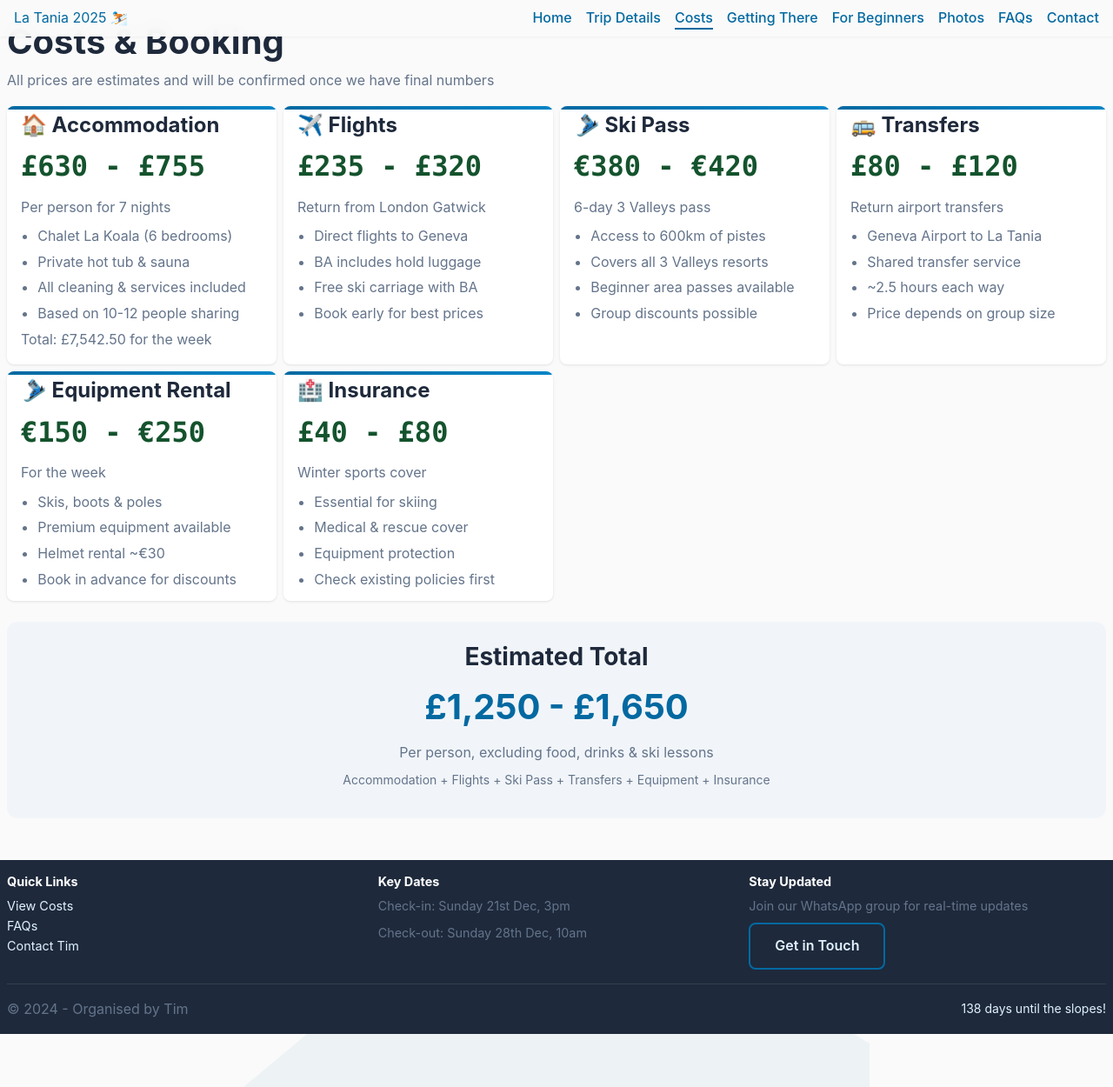
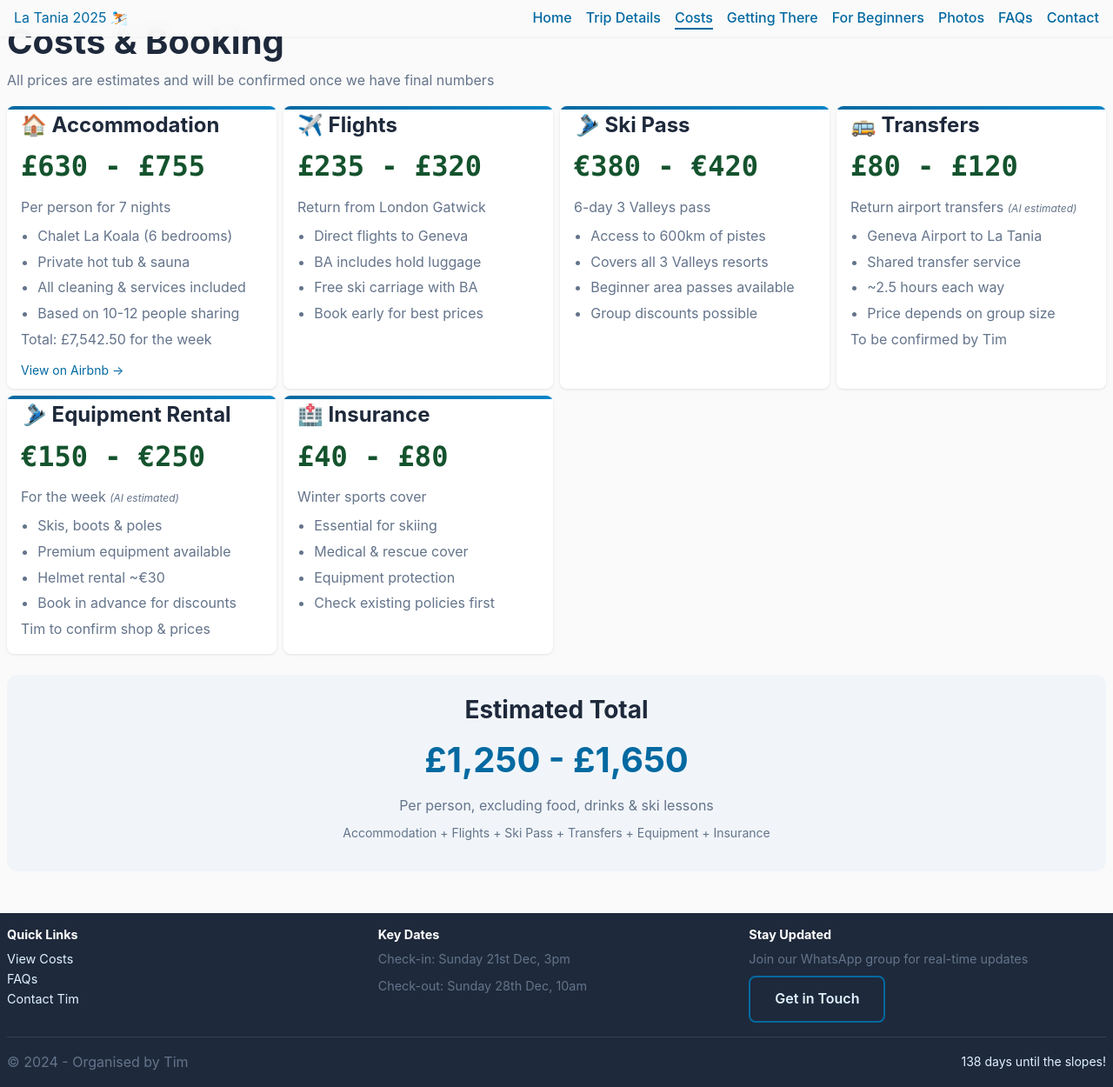
Before and after one commit to chitintim/dec25-ski, a Jekyll site: the page built from costs.html, in a window 1280 px wide and 1250 px high. Shown: the whole window at 87% size. Built offline with Jekyll 4.4.1, drawn with Linux system fonts in a browser that asks for light colours.

Commit message:
Add enhanced mountain animations, Airbnb link, piste map PDF, and AI estimated indicators

```diff
--- a/_layouts/default.html
+++ b/_layouts/default.html
@@ -20,10 +20,18 @@
     {% seo %}
 </head>
 <body>
-    <!-- Mountain Background -->
-    <svg class="mountain-bg" viewBox="0 0 1440 400" aria-hidden="true">
-        <path d="M0,400 L360,100 L720,250 L1080,80 L1440,300 L1440,400 Z" fill="currentColor"/>
-    </svg>
+    <!-- Enhanced Mountain Background -->
+    <div class="mountain-bg">
+        <svg class="mountain-layer mountain-layer-1" viewBox="0 0 1440 400" aria-hidden="true">
+            <path d="M0,400 L360,100 L720,250 L1080,80 L1440,300 L1440,400 Z" fill="currentColor"/>
+        </svg>
+        <svg class="mountain-layer mountain-layer-2" viewBox="0 0 1440 400" aria-hidden="true">
+            <path d="M0,400 L480,150 L960,280 L1440,120 L1440,400 Z" fill="currentColor"/>
+        </svg>
+        <svg class="mountain-layer mountain-layer-3" viewBox="0 0 1440 400" aria-hidden="true">
+            <path d="M0,400 L240,200 L600,300 L900,150 L1200,250 L1440,180 L1440,400 Z" fill="currentColor"/>
+        </svg>
+    </div>
 
     <!-- Navigation -->
     {% include navigation.html %}
--- a/assets/css/main.css
+++ b/assets/css/main.css
@@ -172,19 +172,50 @@
   box-shadow: 0 4px 12px rgba(0, 0, 0, 0.12);
 }
 
-/* Mountain Background */
+/* Mountain Background - Enhanced */
 .mountain-bg {
   position: fixed;
+  bottom: -5px;
+  left: 0;
+  width: 120%;
+  height: 250px;
+  max-height: 35vh;
+  z-index: -1;
+  pointer-events: none;
+}
+
+.mountain-layer {
+  position: absolute;
   bottom: 0;
-  left: 0;
   width: 100%;
-  height: 200px;
-  max-height: 30vh;
-  z-index: -1;
+  height: 100%;
+}
+
+.mountain-layer-1 {
   color: var(--sky);
-  opacity: 0.05;
-  transition: transform 0.5s ease-out;
-  pointer-events: none;
+  opacity: 0.08;
+  animation: drift 20s ease-in-out infinite;
+}
+
+.mountain-layer-2 {
+  color: var(--glacier);
+  opacity: 0.06;
+  animation: drift 25s ease-in-out infinite reverse;
+  transform: translateX(-10%);
+}
+
+.mountain-layer-3 {
+  color: var(--midnight);
+  opacity: 0.03;
+  animation: drift 30s ease-in-out infinite;
+  transform: translateX(5%);
+}
+
+@keyframes drift {
+  0%, 100% { transform: translateX(0) translateY(0); }
+  25% { transform: translateX(-2%) translateY(-5px); }
+  50% { transform: translateX(1%) translateY(0); }
+  75% { transform: translateX(-1%) translateY(-3px); }
 }
 
 /* Navigation */
--- a/assets/js/main.js
+++ b/assets/js/main.js
@@ -28,13 +28,16 @@
     }
 }
 
-// Parallax Mountain Background
+// Enhanced Parallax for Layered Mountains
 function handleParallax() {
     const scrolled = window.pageYOffset;
-    const mountain = document.querySelector('.mountain-bg');
-    if (mountain) {
-        mountain.style.transform = `translateY(${scrolled * 0.5}px)`;
-    }
+    const layer1 = document.querySelector('.mountain-layer-1');
+    const layer2 = document.querySelector('.mountain-layer-2');
+    const layer3 = document.querySelector('.mountain-layer-3');
+
+    if (layer1) layer1.style.transform = `translateY(${scrolled * 0.3}px)`;
+    if (layer2) layer2.style.transform = `translateY(${scrolled * 0.5}px) translateX(-10%)`;
+    if (layer3) layer3.style.transform = `translateY(${scrolled * 0.7}px) translateX(5%)`;
 }
 
 // Mobile Menu Toggle
--- a/costs.html
+++ b/costs.html
@@ -21,6 +21,7 @@
                     <li>Based on 10-12 people sharing</li>
                 </ul>
                 <p class="note">Total: £7,542.50 for the week</p>
+                <a href="https://www.airbnb.co.uk/rooms/38691452?source_impression_id=p3_1754340894_P3Fp2PND4v4MxtcC" target="_blank" class="small-link">View on Airbnb →</a>
             </div>
 
             <div class="card">
@@ -50,25 +51,27 @@
             <div class="card">
                 <h3>🚌 Transfers</h3>
                 <p class="cost-display">£80 - £120</p>
-                <p>Return airport transfers</p>
+                <p>Return airport transfers <span class="ai-note">(AI estimated)</span></p>
                 <ul>
                     <li>Geneva Airport to La Tania</li>
                     <li>Shared transfer service</li>
                     <li>~2.5 hours each way</li>
                     <li>Price depends on group size</li>
                 </ul>
+                <p class="note">To be confirmed by Tim</p>
             </div>
 
             <div class="card">
                 <h3>🎿 Equipment Rental</h3>
                 <p class="cost-display">€150 - €250</p>
-                <p>For the week</p>
+                <p>For the week <span class="ai-note">(AI estimated)</span></p>
                 <ul>
                     <li>Skis, boots & poles</li>
                     <li>Premium equipment available</li>
                     <li>Helmet rental ~€30</li>
                     <li>Book in advance for discounts</li>
                 </ul>
+                <p class="note">Tim to confirm shop & prices</p>
             </div>
 
             <div class="card">
@@ -152,6 +155,24 @@
     margin-top: var(--space-sm);
 }
 
+.small-link {
+    font-size: 0.875rem;
+    color: var(--sky);
+    text-decoration: none;
+    display: inline-block;
+    margin-top: var(--space-xs);
+}
+
+.small-link:hover {
+    text-decoration: underline;
+}
+
+.ai-note {
+    font-size: 0.75rem;
+    color: var(--glacier);
+    font-style: italic;
+}
+
 @media (max-width: 768px) {
     .cost-cards {
         grid-template-columns: 1fr;
```
Also changed, not shown: trip-details.html (+14 -0 lines), 1 other file.
